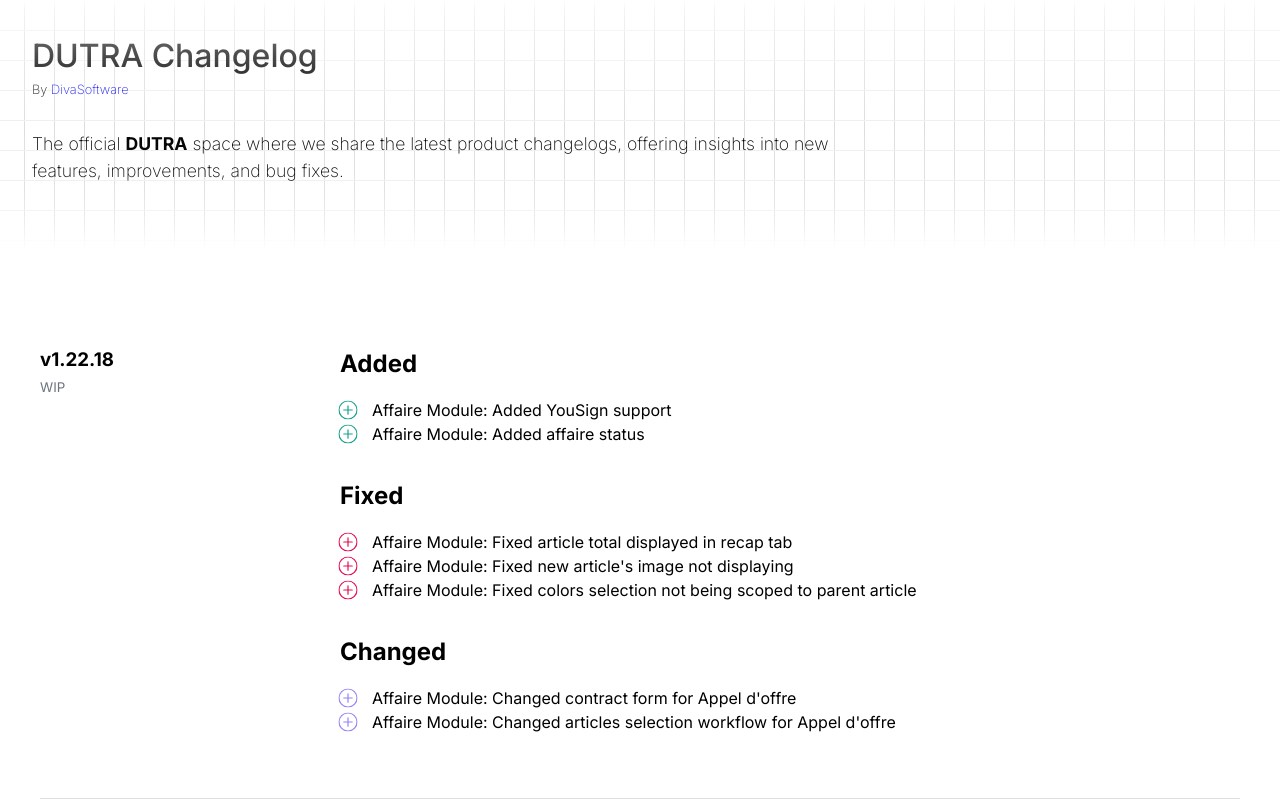
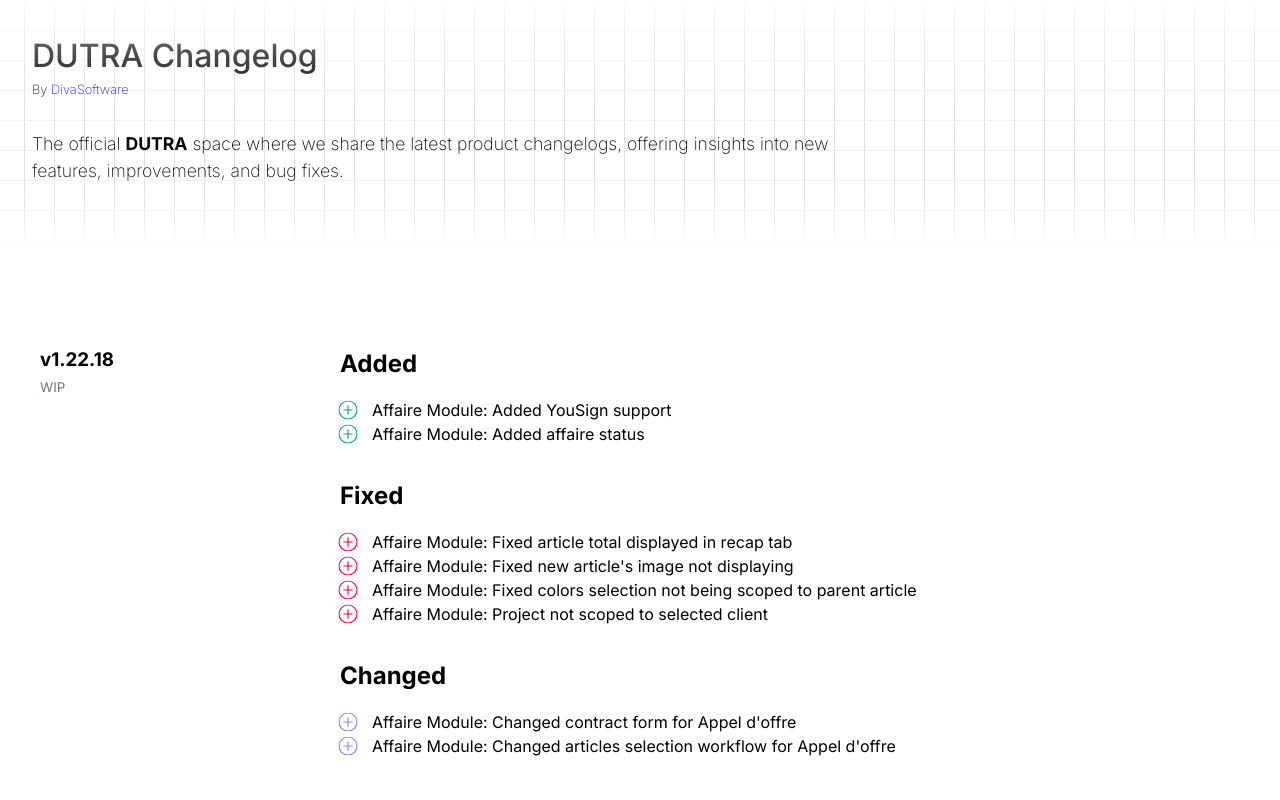
Before and after one commit to divaSoft-gg/Dutra-CHANGELOG, a React (Vite) app: page / in a window 1280 px wide. Shown: the top 800 px of the page. Built offline with nearby package versions, Linux system fonts and the light colour scheme; the HTML template or start-up script is replaced by a standard one.

Commit message:
chore: version change

```diff
--- a/src/data/data.js
+++ b/src/data/data.js
@@ -13,7 +13,8 @@
         "fixed": [
             "Affaire Module: Fixed article total displayed in recap tab",
             "Affaire Module: Fixed new article's image not displaying",
-            "Affaire Module: Fixed colors selection not being scoped to parent article"
+            "Affaire Module: Fixed colors selection not being scoped to parent article",
+            "Affaire Module: Project not scoped to selected client",
         ],
     },
     {
```
